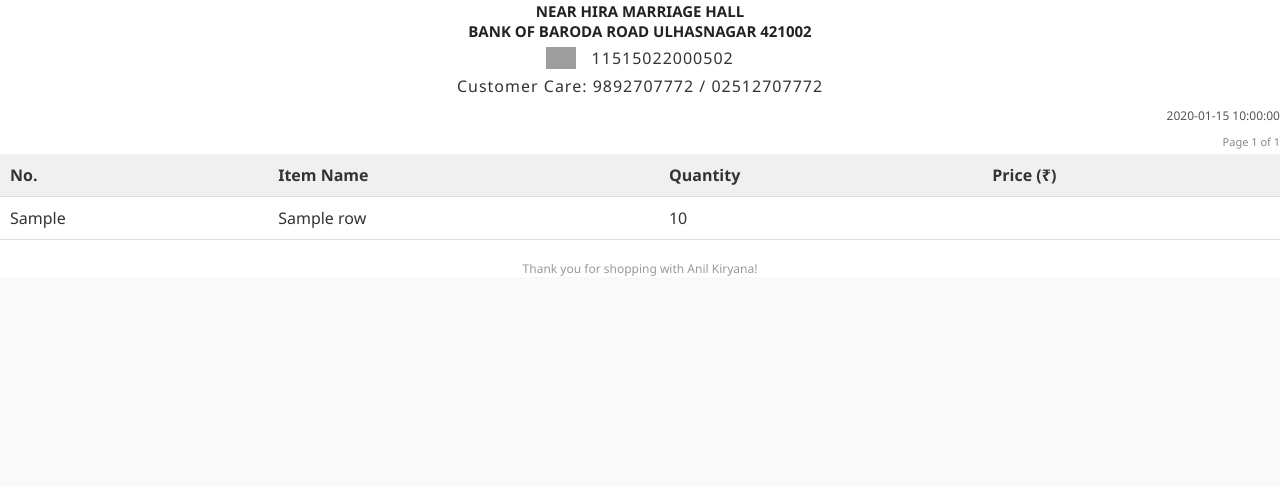
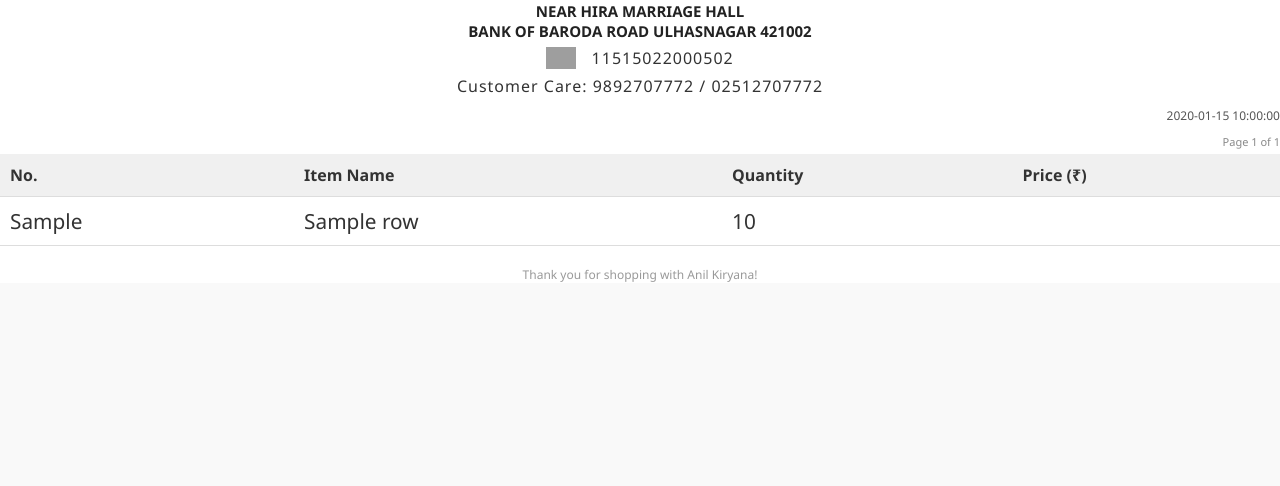
Before and after one commit to AkashKhatrii/SmartBillAgent, a Flask app: template templates/AnilKiryanaReceipt.html in a window 1280 px wide. Shown: the part 155-641 px from the top of the page. Run offline with Flask 3, Linux system fonts and the light colour scheme; the template is opened without the code that fills it: most values are stand-ins (such as "Sample title", 1, 10 or a date in 2020); grey boxes are pictures that could not be loaded.

Commit message:
Change <td> font-size

```diff
--- a/templates/AnilKiryanaReceipt.html
+++ b/templates/AnilKiryanaReceipt.html
@@ -21,6 +21,7 @@
       thead { display: table-header-group; }
       tfoot { display: table-footer-group; }
       th, td { padding: 10px; text-align: left; border-bottom: 1px solid #ddd; }
+      td {font-size: 1.3rem;}
       th { background-color: #f0f0f0; }
       .footer { text-align: center; font-size: 12px; color: #999; margin-top: 20px; }
       .devanagari { font-family: 'Noto Sans Devanagari', sans-serif; font-size: 95%; }
--- a/templates/RsVegetablesReceipt.html
+++ b/templates/RsVegetablesReceipt.html
@@ -21,6 +21,7 @@
       thead { display: table-header-group; }
       tfoot { display: table-footer-group; }
       th, td { padding: 10px; text-align: left; border-bottom: 1px solid #ddd; }
+      td {font-size: 1.3rem;}
       th { background-color: #f0f0f0; }
       .footer { text-align: center; font-size: 12px; color: #999; margin-top: 20px; }
       .devanagari { font-family: 'Noto Sans Devanagari', sans-serif; font-size: 95%; }
```
